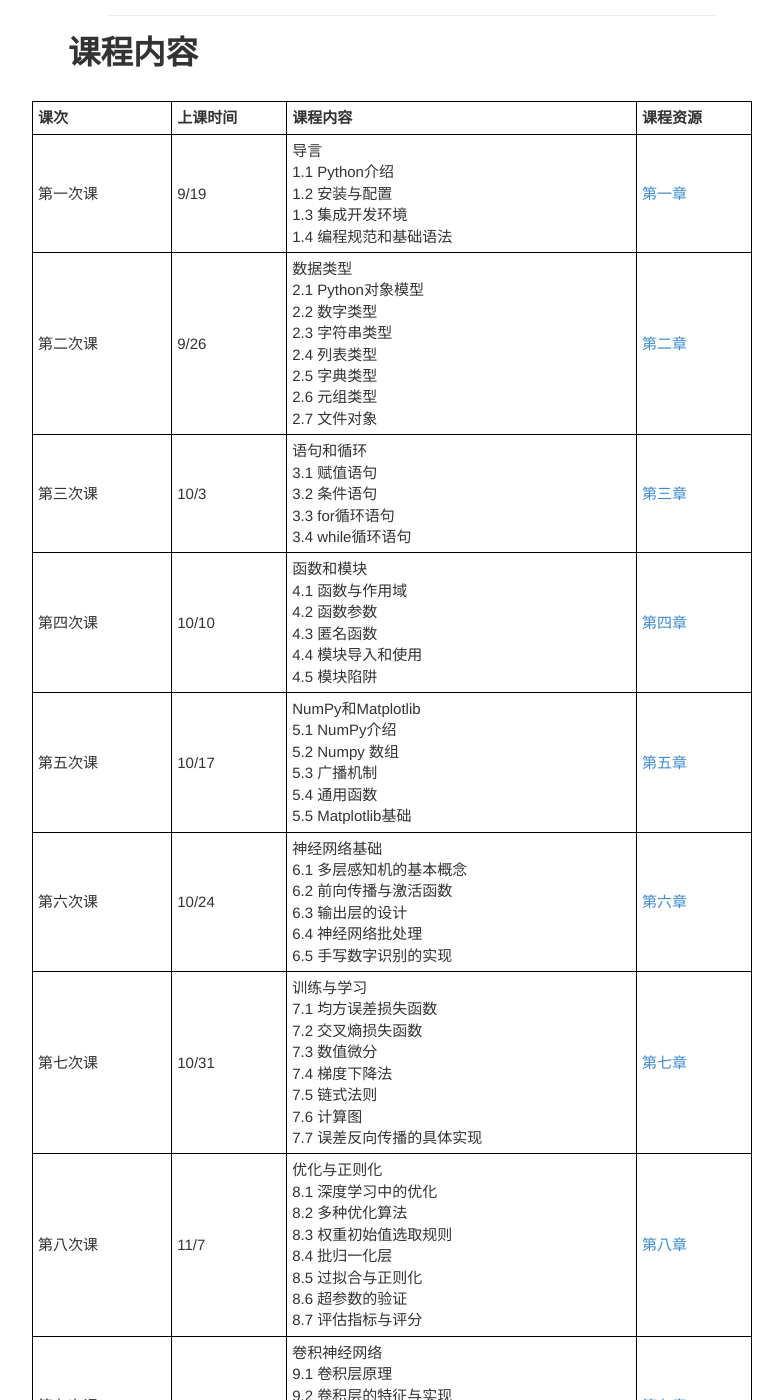
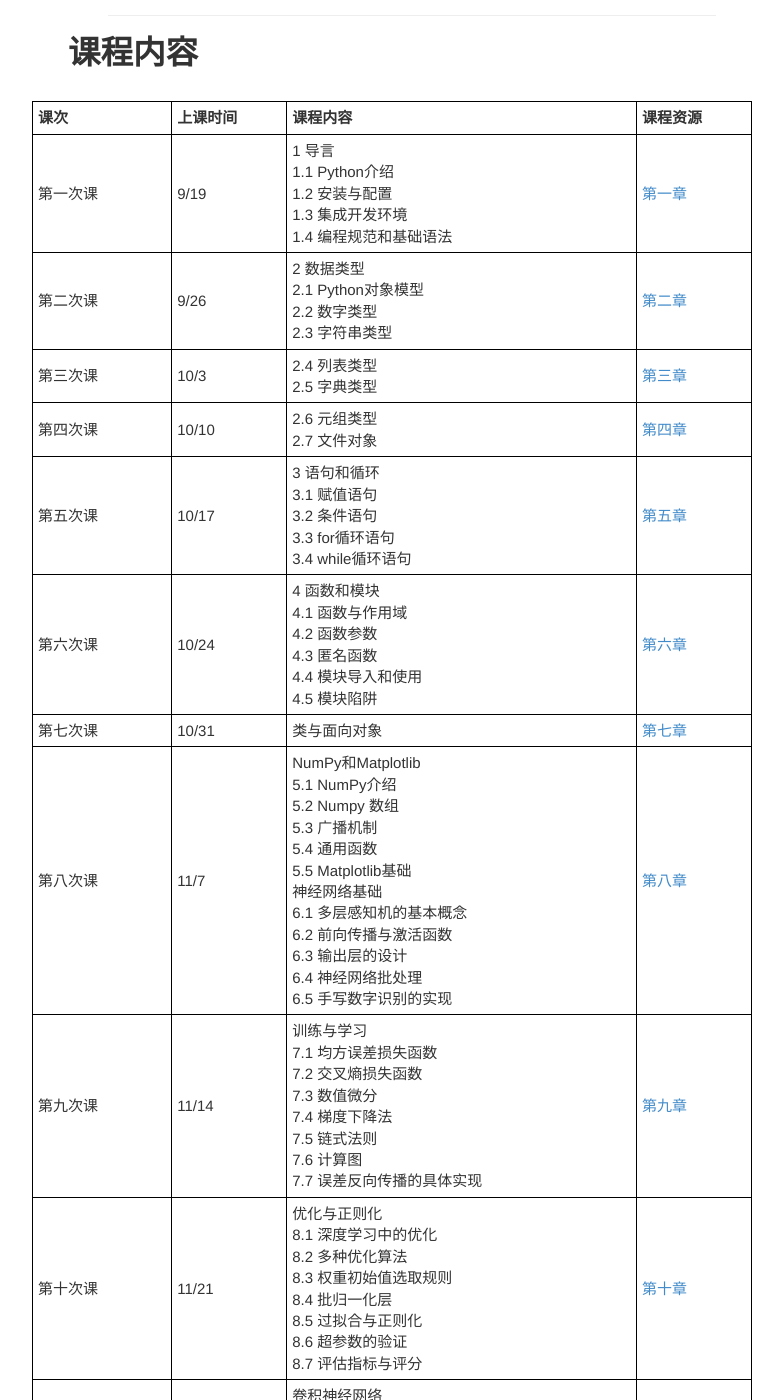
Before and after one commit to libingict/libingict.github.io, a Jekyll site: the page built from teaching/index_cn.html, in a window 1280 px wide and 1400 px high, scrolled down 1075 px. Shown: the whole window, without its empty margins (56-839 px from the left). Built offline with Jekyll 4.4.1, drawn with Linux system fonts in a browser that asks for light colours; nearby versions of some CDN libraries; library files that are not in the unit come from our copies; a script that is not in the unit is left out; some of the changed text lies outside the part shown.

Commit message:
update 课时

```diff
--- a/teaching/index_cn.html
+++ b/teaching/index_cn.html
@@ -38,7 +38,7 @@ title: course
 			  <tr>
 			     <td>第一次课</td>
 			     <td>9/19</td>
-			     <td>导言                <br>
+			     <td>1 导言                <br>
 				1.1 Python介绍       <br>
 				1.2 安装与配置        <br>
 				1.3 集成开发环境      <br>
@@ -49,67 +49,81 @@ title: course
 			  <tr>
 			     <td>第二次课</td>
 			     <td>9/26</td>
-			     <td>数据类型               <br>
+			     <td>2 数据类型               <br>
 				2.1 Python对象模型       <br>
 				2.2 数字类型        <br>
 				2.3 字符串类型      <br>
-				2.4 列表类型        <br>
-                                2.5 字典类型<br>
-				2.6 元组类型<br>
-				2.7 文件对象<br>
+
 			     </td>
                              <td><a href="/lectures/lecture2.pdf" download="lecture2">第二章</a></td>
 			  </tr>
 			  <tr>
 			     <td>第三次课</td>
 			     <td>10/3</td>
-			     <td>语句和循环 <br>
-				3.1 赋值语句<br>
-				3.2 条件语句<br>
-				3.3 for循环语句<br>
-				3.4 while循环语句<br>
+				<td>2.4 列表类型        <br>
+                                2.5 字典类型<br>
 			     </td>
                              <td><a href="/lectures/lecture3.pdf" download="lecture3">第三章</a></td>
 			  </tr>
 			  <tr>
 			     <td>第四次课</td>
 			     <td>10/10</td>
-			     <td>函数和模块<br>
-				4.1 函数与作用域<br>
-				4.2 函数参数<br>
-				4.3 匿名函数<br>
-				4.4 模块导入和使用<br>
-				4.5 模块陷阱<br>
+			     <td>2.6 元组类型<br>
+				2.7 文件对象<br>
+
 			     </td>
                              <td><a href="/lectures/lecture4.pdf" download="lecture4">第四章</a></td>
 			  </tr>
 			  <tr>
 			     <td>第五次课</td>
 			     <td>10/17</td>
-			     <td>NumPy和Matplotlib<br>
-				5.1 NumPy介绍<br>
-				5.2 Numpy 数组<br>
-				5.3 广播机制<br>
-				5.4 通用函数<br>
-				5.5 Matplotlib基础<br>
+			     <td>3 语句和循环 <br>
+				3.1 赋值语句<br>
+				3.2 条件语句<br>
+				3.3 for循环语句<br>
+				3.4 while循环语句<br>
 			     </td>
                              <td><a href="">第五章</a></td>
 			  </tr>
 			  <tr>
 			     <td>第六次课</td>
 			     <td>10/24</td>
-			     <td>神经网络基础<br>
+			     <td>4 函数和模块<br>
+				4.1 函数与作用域<br>
+				4.2 函数参数<br>
+				4.3 匿名函数<br>
+				4.4 模块导入和使用<br>
+				4.5 模块陷阱<br>
+			</td>
+                             <td><a href="">第六章</a></td>
+			  </tr>
+			<tr>
+			     <td>第七次课</td>
+			     <td>10/31</td>
+				<td>类与面向对象<br>
+					</td>
+                             <td><a href="">第七章</a></td>
+			  </tr>
+			<tr>
+				<td>第八次课</td>
+			     <td>11/7</td>
+				<td> NumPy和Matplotlib<br>
+				5.1 NumPy介绍<br>
+				5.2 Numpy 数组<br>
+				5.3 广播机制<br>
+				5.4 通用函数<br>
+				5.5 Matplotlib基础<br>神经网络基础<br>
 				6.1 多层感知机的基本概念<br>
 				6.2 前向传播与激活函数<br>
 				6.3 输出层的设计<br>
 				6.4 神经网络批处理<br>
 				6.5 手写数字识别的实现<br>
 			     </td>
-                             <td><a href="">第六章</a></td>
+                             <td><a href="">第八章</a></td>
 			  </tr>
 			  <tr>
-			     <td>第七次课</td>
-			     <td>10/31</td>
+			     <td>第九次课</td>
+			     <td>11/14</td>
 			     <td>训练与学习<br>
 				7.1 均方误差损失函数<br>
 				7.2 交叉熵损失函数<br>
@@ -119,11 +133,11 @@ title: course
 				7.6 计算图<br>
 				7.7 误差反向传播的具体实现<br>
 			     </td>
-                             <td><a href="">第七章</a></td>
+                             <td><a href="">第九章</a></td>
 			  </tr>
 			  <tr>
-			     <td>第八次课</td>
-			     <td>11/7</td>
+			     <td>第十次课</td>
+			     <td>11/21</td>
 			     <td>优化与正则化<br>
 				8.1 深度学习中的优化<br>
 				8.2 多种优化算法<br>
@@ -133,11 +147,11 @@ title: course
 				8.6 超参数的验证<br>
 				8.7 评估指标与评分<br>
 			     </td>
-                             <td><a href="">第八章</a></td>
+                             <td><a href="">第十章</a></td>
 			  </tr>
 			  <tr>
-			     <td>第九次课</td>
-			     <td>11/14</td>
+			     <td>第十一次课</td>
+			     <td>11/28</td>
 			     <td>卷积神经网络<br>
 				9.1 卷积层原理<br>
 				9.2 卷积层的特征与实现<br>
@@ -145,11 +159,11 @@ title: course
 				9.4 卷积神经网络的可视化<br>
 				9.5 几个经典深度卷积网络模型<br>
 			     </td>
-                             <td><a href="">第九章</a></td>
+                             <td><a href="">第十一章</a></td>
 			  </tr>
 			  <tr>
-			     <td>第十次课</td>
-			     <td>11/21</td>
+			     <td>第十二次课</td>
+			     <td>12/5</td>
 			     <td>目标检测<br>
 				10.1 评价指标与数据集<br>
 				10.2 包围盒回归<br>
```
Also changed, not shown: other parts of teaching/index_cn.html (+7 -7 lines).
